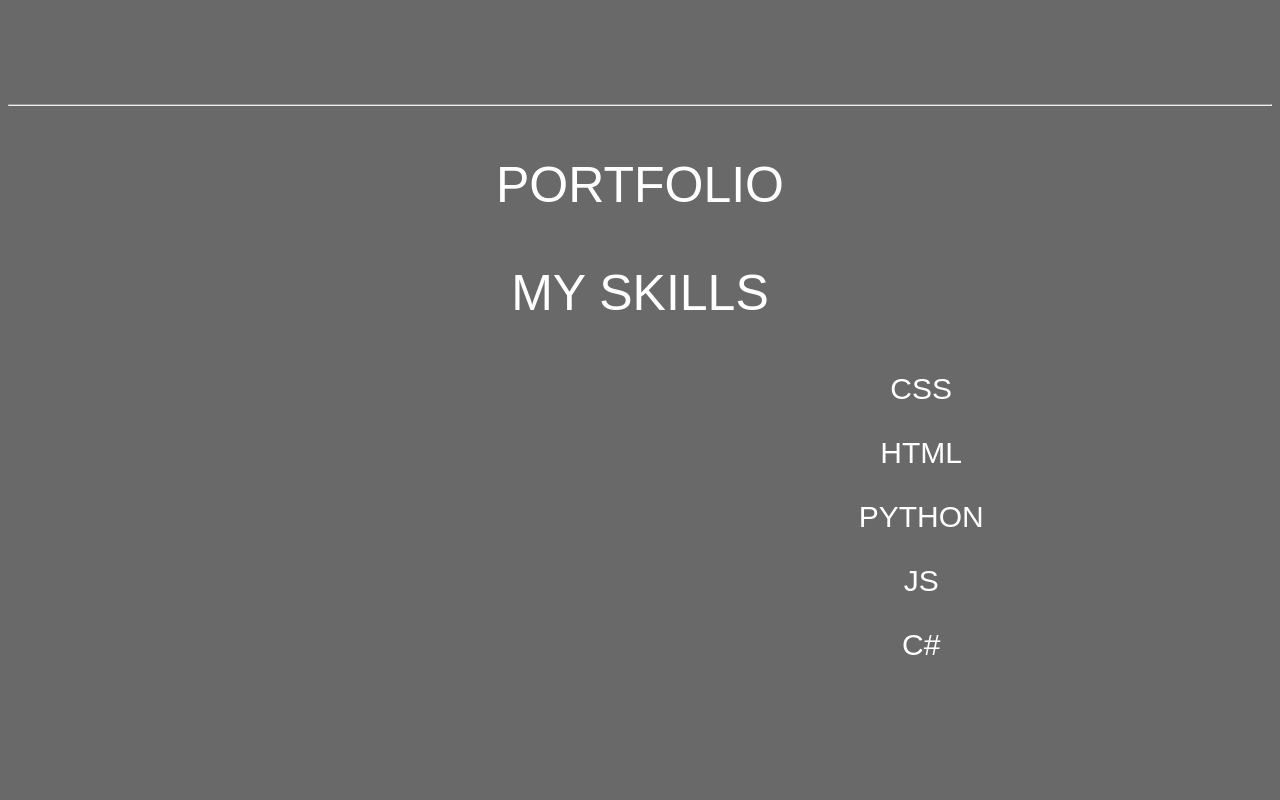
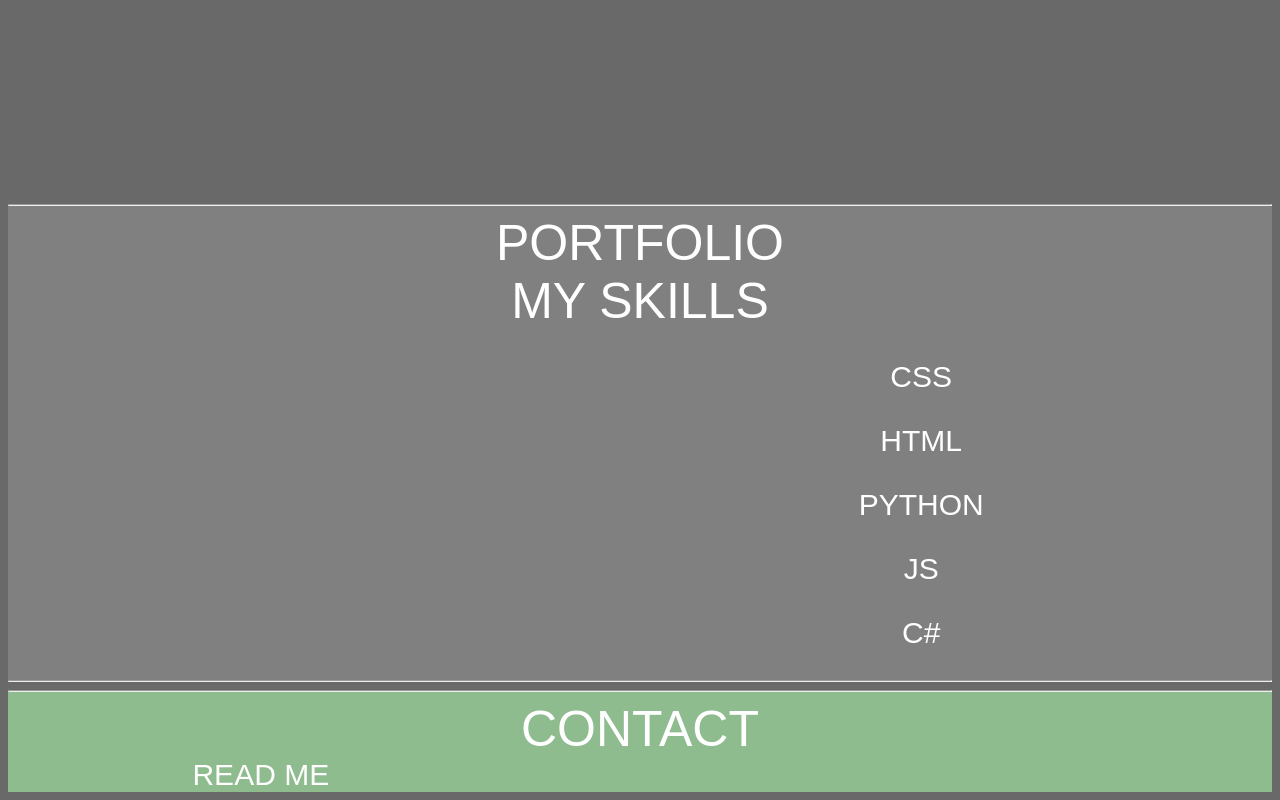
Before and after one commit to jonnytaddesky/Portfolio, a plain HTML site: page index.html in a window 1280 px wide. Shown: the part 1191-1991 px from the top of the page. Before the commit the page ends 1883 px from the top, so only its background shows below. Drawn offline with Linux system fonts and the light colour scheme.

Commit message:
margin debbuging

```diff
--- a/index.html
+++ b/index.html
@@ -1,12 +1,14 @@
 <hmtl>
+
     <head>
         <title>Portfolio</title>
         <link rel="stylesheet" href="../style.css">
     </head>
+
     <body>
         <div class="home" id="home">
             <ol class="home-ul">
-            <a href="#home" class="ul-home">
+                <a href="#homes" class="ul-home">
                     <li class="home-li">Home</li>
                 </a>
                 <a href="#portfolio" class="ul-home">
@@ -19,8 +21,9 @@
                     <li class="home-li">About</li>
                 </a>
             </ol>
+            <a name="homes"></a>
             <div class="head">
-            <a name="home"></a><p>
+                <p class="top-home">
                     Home
                 </p>
             </div>
@@ -30,14 +33,16 @@
                 <img src="../img/photo.png">
             </div>
             <div class="text-me">
-        <p>
+                <p class="hello">
                     Hello, My name is Artem <br>
                     I`m RAP sound-designer
                 </p>
             </div>
         </div>
+        <div class="global">
             <hr>
-<a name="portfolio"></a><div class="title">
+            <a name="portfolio"></a>
+            <div class="title">
                 <p>
                     PORTFOLIO
                 </p>
@@ -49,10 +54,10 @@
             </div>
             <div class="skills-menu">
                 <ul class="skills-ul">
-    <a href=""  class="li-skills">
+                    <a href="" class="li-skills">
                         <li class="skills-li">CSS</li>
                     </a>
-    <a href=""  class="li-skills">
+                    <a href="" class="li-skills">
                         <li class="skills-li">HTML</li>
                     </a>
                     <a href="" class="li-skills">
@@ -66,5 +71,21 @@
                     </a>
                 </ul>
             </div>
+            <hr>
+        </div>
+        <div class="global-contact">
+            <hr>
+            <div class="contact">
+                <p>CONTACT</p>
+            </div>
+            <div class="form">
+                <div class="form-email">
+                    READ ME
+                </div>
+                <div class="number">
+
+                </div>
+            </div>
+        </div>
     </body>
 </hmtl>
--- a/style.css
+++ b/style.css
@@ -2,8 +2,19 @@ body {
     background-color: dimgrey;
 }
 
+p {
+    margin: 0;
+}
+
+ul {
+    margin: 0;
+}
+li {
+    margin: 0;
+}
+
 #home {
-    margin: 0 auto;
+    width: 99%;
     z-index: 0;
     position: fixed;
 }
@@ -14,6 +25,14 @@ body {
     width: 100%;
     display: flex;
     box-shadow:  0 0 10px rgba(0,0,0,7);
+}
+
+.top-home {
+    margin: 66px 0;
+}
+
+.hello {
+    margin: 120px 0px;
 }
 
 .home-li {
@@ -91,6 +110,12 @@ img {
     color: white;
 }
 
+.global {
+    padding: 0;
+    margin: 0;
+    background-color: grey;
+}
+
 .skills {
     text-align: center;
     justify-content: center;
@@ -118,6 +143,7 @@ img {
 }
 
 ul.skills-ul {
+/*    display: flex;*/
     width: 10%;
     text-align: center;
     justify-content: center;
@@ -130,3 +156,36 @@ ul.skills-ul {
 .li-skills {
     text-decoration: none;
 }
+
+.contact {
+    padding: 0;
+    margin: 0;
+    text-align: center;
+    justify-content: center;
+    font-family: sans-serif;
+    color: white;
+    font-size: 50px;
+}
+
+.form {
+    display: flex;
+    padding: 0;
+    margin: 0;
+}
+
+.form-email {
+    width: 40%;
+    text-align: center;
+    justify-content: center;
+    font-family: sans-serif;
+    font-size: 30px;
+    color: white;
+
+}
+
+.global-contact {
+    margin-top: -10px;
+    padding: 0;
+    margin: 0;
+    background-color: darkseagreen;
+}
```
Lines whose indentation alone changed are shown as unchanged.
